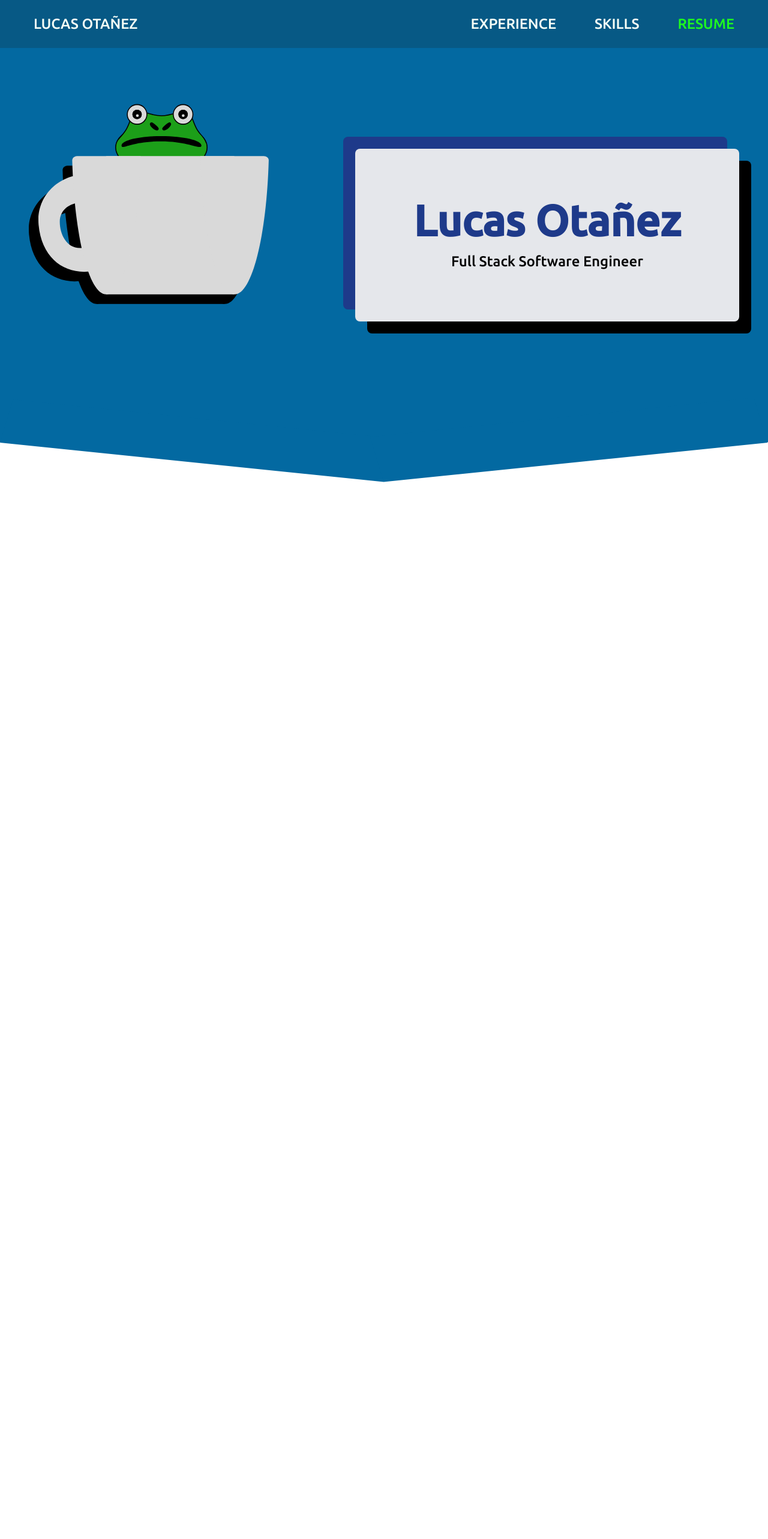
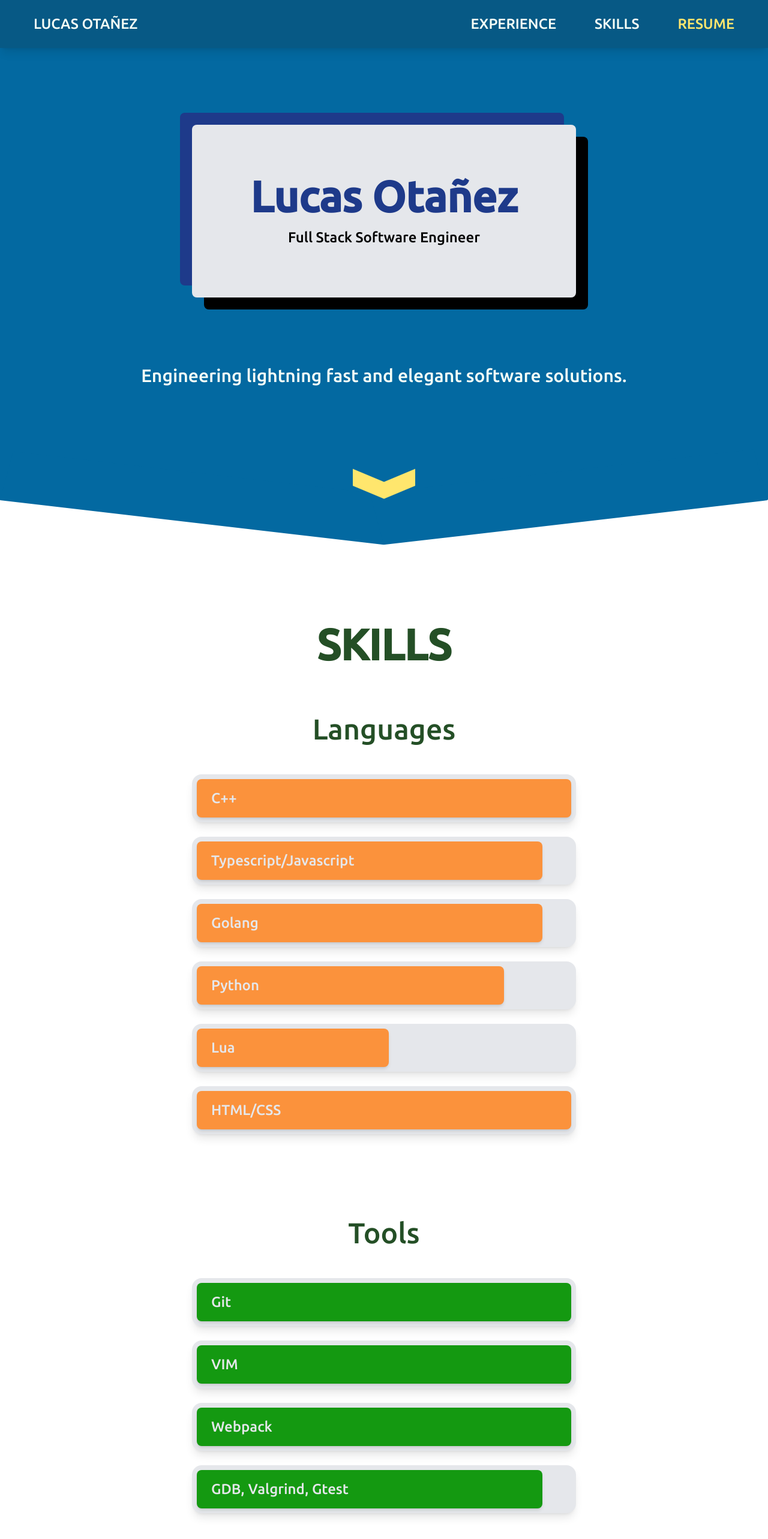
Before and after one commit to lucasotanez/portfolio, a Next.js app: page / in a window 1280 px wide. Shown: the top 2566 px of the page at 60% size. Before the commit the page ends 805 px from the top, so only its background shows below. Built offline with nearby package versions, Linux system fonts and the light colour scheme.

Commit message:
skills section

```diff
--- a/src/app/Navbar.tsx
+++ b/src/app/Navbar.tsx
@@ -2,7 +2,7 @@ import Link from 'next/link'
 
 export default function Navbar() {
   return (
-    <div id='navbar' className="text-mint-cream text-2xl font-medium bg-sky-800 h-20 items-center text-center flex px-6 shadow-lg">
+    <div id='navbar' className="fixed z-50 w-full text-mint-cream text-2xl font-medium bg-sky-800 h-20 items-center text-center flex px-6 shadow-lg">
       <div>
         <Link href='/'>LUCAS OTAÑEZ</Link>
       </div>
@@ -10,7 +10,7 @@ export default function Navbar() {
       <div id="otherlinks" className="">
         <Link href='/'>EXPERIENCE</Link>
         <Link href='/'>SKILLS</Link>
-        <Link href='/' className="text-green">RESUME</Link>
+        <Link href='/' className="text-naples-yellow">RESUME</Link>
       </div>
 
 
--- /dev/null
+++ b/src/app/Skills.tsx
@@ -0,0 +1,107 @@
+
+export default function Skills() {
+  return (
+
+    <div id="skills" className="flex flex-col items-center justify-center text-cp-green mt-10 w-full">
+      <h1 className="font-bold text-7xl">SKILLS</h1>
+
+      <h1 className="mt-20 mb-10">Languages</h1>
+
+      <div className="bar-collection flex flex-col items-center content-center">
+        <div className="bar">
+          <div className="full bg-orange-400">
+            <p className="ml-6">C++</p>
+          </div>
+        </div>
+        <div className="bar">
+          <div className="ninety bg-orange-400">
+            <p className="ml-6">Typescript/Javascript</p>
+          </div>
+        </div>
+        <div className="bar">
+          <div className="ninety bg-orange-400">
+            <p className="ml-6">Golang</p>
+          </div>
+        </div>
+        <div className="bar">
+          <div className="eighty bg-orange-400">
+            <p className="ml-6">Python</p>
+          </div>
+        </div>
+        <div className="bar">
+          <div className="fifty bg-orange-400">
+            <p className="ml-6">Lua</p>
+          </div>
+        </div>
+        <div className="bar">
+          <div className="full bg-orange-400">
+            <p className="ml-6">HTML/CSS</p>
+          </div>
+        </div>
+      </div>
+
+
+      <h1 className="mt-32 mb-10">Tools</h1>
+
+      <div className="bar-collection flex flex-col items-center content-center">
+        <div className="bar">
+          <div className="full bg-forest-green">
+            <p className="ml-6">Git</p>
+          </div>
+        </div>
+        <div className="bar">
+          <div className="full bg-forest-green">
+            <p className="ml-6">VIM</p>
+          </div>
+        </div>
+        <div className="bar">
+          <div className="full bg-forest-green">
+            <p className="ml-6">Webpack</p>
+          </div>
+        </div>
+        <div className="bar">
+          <div className="ninety bg-forest-green">
+            <p className="ml-6">GDB, Valgrind, Gtest</p>
+          </div>
+        </div>
+      </div>
+
+
+      <h1 className="mt-32 mb-10">Frameworks & More</h1>
+
+      <div className="bar-collection flex flex-col items-center content-center">
+        <div className="bar">
+          <div className="full bg-sky-500">
+            <p className="ml-6">React</p>
+          </div>
+        </div>
+        <div className="bar">
+          <div className="full bg-sky-500">
+            <p className="ml-6">SDL2</p>
+          </div>
+        </div>
+        <div className="bar">
+          <div className="full bg-sky-500">
+            <p className="ml-6">Tailwind</p>
+          </div>
+        </div>
+        <div className="bar">
+          <div className="eighty bg-sky-500">
+            <p className="ml-6">Bash</p>
+          </div>
+        </div>
+        <div className="bar">
+          <div className="sixty bg-sky-500">
+            <p className="ml-6">NodeJS</p>
+          </div>
+        </div>
+      </div>
+
+      <svg className="relative bg-google-green mt-20" width="100%" height="170" preserveAspectRatio="none" viewBox="0 0 461 93" fill="none">
+        <rect id="Rectangle 1" width="461" height="51" fill="#ffffff"/>
+        <rect id="Rectangle 2" y="51.4807" width="45.3084" height="233.882" transform="rotate(-80 0 51.4807)" fill="#ffffff"/>
+        <rect id="Rectangle 3" x="452.451" y="4.8927" width="47.3067" height="233.889" transform="rotate(80 452.451 4.8927)" fill="#ffffff"/>
+      </svg>
+    </div>
+  )
+}
--- a/src/app/globals.css
+++ b/src/app/globals.css
@@ -25,4 +25,38 @@
   #navbar a{
     @apply py-7 overflow-hidden px-2 mx-6 hover:bg-gray-700 text-center
   }
+
+  .bar-collection {
+    @apply w-full
+  }
+
+  .bar {
+    @apply h-20 w-1/2 bg-gray-200 rounded-2xl relative shadow-lg hover:shadow-xl duration-200 leading-16 text-2xl text-gray-200 my-3
+  }
+
+  .bar .fifty {
+    @apply h-16 w-1/2 rounded-lg absolute top-2 left-2 shadow-md
+  }
+
+  .bar .full {
+    width: calc(100% - 16px);
+    @apply h-16 rounded-lg absolute top-2 left-2 shadow-md
+  }
+
+  .bar .eighty {
+    @apply h-16 w-4/5 rounded-lg absolute top-2 left-2 shadow-md
+  }
+
+  .bar .ninety {
+    @apply h-16 w-9/10 rounded-lg absolute top-2 left-2 shadow-md
+  }
+
+  .bar .thirty {
+    @apply h-16 w-1/3 rounded-lg absolute top-2 left-2 shadow-md
+  }
+
+  .bar .sixty {
+    @apply h-16 w-2/3 rounded-lg absolute top-2 left-2 shadow-md
+  }
+
 }
--- a/src/app/page.tsx
+++ b/src/app/page.tsx
@@ -1,46 +1,61 @@
 import Image from 'next/image'
 import Frog from './Frog'
+import Skills from './Skills'
 
 export default function Home() {
   return (
     <main>
-      <div id='top' className="bg-sky-700 text-mint-cream pb-20 pt-20">
-        <div className="flex flex-row items-center justify-center pt-12">
+      <div id='top' className="pt-40 bg-sky-700 text-mint-cream py-16 pb-24">
+        <div className="flex flex-col items-center justify-center pt-12">
+          { /*
           <div id='cup' className="mr-20 relative">
             <Frog/>
-            <svg className="z--1 m-auto justify-center w-96 absolute left-4 -top-4" width="612" height="367" viewBox="0 0 408 245" fill="none" xmlns="http://www.w3.org/2000/svg">
+            <svg className="z--1 m-auto justify-center w-96" width="612" height="367" viewBox="0 0 408 245" fill="none" xmlns="http://www.w3.org/2000/svg">
               <rect id="Rectangle 1" x="119.878" width="227" height="245" fill="#D9D9D9"/>
               <path id="Subtract" fill-rule="evenodd" clip-rule="evenodd" d="M80.9984 205C121.867 205 154.998 171.153 154.998 122C154.998 72.8467 121.867 33 80.9984 33C40.1293 33 -4.57695 67.5 0.377661 122C5.33227 176.5 40.1293 205 80.9984 205ZM73.5853 163C97.1947 163 123.878 152.376 123.878 122C123.878 91.6243 97.1947 83 73.5853 83C57.4917 83 37.8777 94 37.8777 116.5C37.8777 139 49.9759 163 73.5853 163Z" fill="#D9D9D9"/>
               <path id="Subtract_2" fill-rule="evenodd" clip-rule="evenodd" d="M59.8777 7.39929C63.6628 141.381 89.2648 245 120.285 245C151.873 245 177.843 137.546 180.878 0H68.077C67.1956 0.0762841 66.3302 0.261153 65.5085 0.54994C64.4004 0.939414 63.3936 1.51027 62.5455 2.22993C61.6973 2.94958 61.0246 3.80394 60.5656 4.74421C60.1534 5.58868 59.9208 6.4876 59.8777 7.39929Z" fill="#D9D9D9"/>
               <path id="Subtract_3" fill-rule="evenodd" clip-rule="evenodd" d="M399.049 0H286.878C289.912 137.546 315.882 245 347.471 245C378.488 245 404.089 141.402 407.878 7.44015C407.869 6.4756 407.641 5.52138 407.206 4.62988C406.762 3.71993 406.112 2.89314 405.292 2.1967C404.472 1.50026 403.499 0.947814 402.428 0.570904C401.356 0.193994 400.208 0 399.049 0Z" fill="#D9D9D9"/>
             </svg>
-            <svg className="z--1 m-auto justify-center w-96" width="612" height="367" viewBox="0 0 408 245" fill="none" xmlns="http://www.w3.org/2000/svg">
-              <rect id="Rectangle 1" x="119.878" width="227" height="245" fill="#000000"/>
-              <path id="Subtract" fill-rule="evenodd" clip-rule="evenodd" d="M80.9984 205C121.867 205 154.998 171.153 154.998 122C154.998 72.8467 121.867 33 80.9984 33C40.1293 33 -4.57695 67.5 0.377661 122C5.33227 176.5 40.1293 205 80.9984 205ZM73.5853 163C97.1947 163 123.878 152.376 123.878 122C123.878 91.6243 97.1947 83 73.5853 83C57.4917 83 37.8777 94 37.8777 116.5C37.8777 139 49.9759 163 73.5853 163Z" fill="#000000"/>
-              <path id="Subtract_2" fill-rule="evenodd" clip-rule="evenodd" d="M59.8777 7.39929C63.6628 141.381 89.2648 245 120.285 245C151.873 245 177.843 137.546 180.878 0H68.077C67.1956 0.0762841 66.3302 0.261153 65.5085 0.54994C64.4004 0.939414 63.3936 1.51027 62.5455 2.22993C61.6973 2.94958 61.0246 3.80394 60.5656 4.74421C60.1534 5.58868 59.9208 6.4876 59.8777 7.39929Z" fill="#000000"/>
-              <path id="Subtract_3" fill-rule="evenodd" clip-rule="evenodd" d="M399.049 0H286.878C289.912 137.546 315.882 245 347.471 245C378.488 245 404.089 141.402 407.878 7.44015C407.869 6.4756 407.641 5.52138 407.206 4.62988C406.762 3.71993 406.112 2.89314 405.292 2.1967C404.472 1.50026 403.499 0.947814 402.428 0.570904C401.356 0.193994 400.208 0 399.049 0Z" fill="#000000"/>
-            </svg>
           </div>
-          <div id='intro-wrapper' className="relative ml-20">
-            <div className="bg-black h-72 w-144 rounded-lg absolute top-5 left-5 z-10">
-            </div>
-            <div className="bg-blue-900 h-72 w-144 rounded-lg absolute -top-5 -left-5 z-10">
-            </div>
+          */}
+
+          <div id='intro-wrapper' className="group relative">
             <div id='intro' className="flex flex-col h-72 w-144 items-center justify-center
                 text-center rounded-lg bg-gray-200 relative z-20">
               <h1 className="text-blue-900 font-bold text-7xl mb-4">Lucas Otañez</h1>
               <p className="text-black text-2xl">Full Stack Software Engineer</p>
             </div>
+            <div className="duration-100 bg-black h-72 w-144 rounded-lg absolute top-5 group-hover:top-6 left-5 group-hover:left-6 z-10">
+            </div>
+            <div className="duration-100 bg-blue-900 h-72 w-144 rounded-lg absolute -top-5 group-hover:-top-6 -left-5 group-hover:-left-6 z-10">
+            </div>
           </div>
+
+          <p className="mt-28 mb-0 text-3xl text-center">Engineering lightning fast and elegant software solutions.</p>
+
         </div>
+
       </div>
 
-      <svg width="100%" height="150" preserveAspectRatio="none" viewBox="0 0 461 93" fill="none">
-        <rect id="Rectangle 1" width="461" height="51" fill="#0369a1"/>
-        <rect id="Rectangle 2" y="51.4807" width="45.3084" height="233.882" transform="rotate(-80 0 51.4807)" fill="#0369a1"/>
-        <rect id="Rectangle 3" x="452.451" y="4.8927" width="47.3067" height="233.889" transform="rotate(80 452.451 4.8927)" fill="#0369a1"/>
-      </svg>
+      <div className="relative group flex flex-col items-center justify-center pb-64">
+        <svg className="relative" width="100%" height="170" preserveAspectRatio="none" viewBox="0 0 461 93" fill="none">
+          <rect id="Rectangle 1" width="461" height="51" fill="#0369a1"/>
+          <rect id="Rectangle 2" y="51.4807" width="45.3084" height="233.882" transform="rotate(-80 0 51.4807)" fill="#0369a1"/>
+          <rect id="Rectangle 3" x="452.451" y="4.8927" width="47.3067" height="233.889" transform="rotate(80 452.451 4.8927)" fill="#0369a1"/>
+        </svg>
 
+        <svg className="-m-32 animate-bounce" width="104" height="89" viewBox="0 0 184 89" fill="none" xmlns="http://www.w3.org/2000/svg">
+          <path fill-rule="evenodd" clip-rule="evenodd" d="M92 39L184 0.865234V50.8652L92 89L0 50.8652V0.865234L92 39Z" fill="#ffe66d"/>
+        </svg>
+         {/* <p className="absolute text-align-center mt-64 text-white">Scroll for more...</p> */}
+      </div>
+
+      <Skills/>
+
+
+      <div id="projects" className="flex flex-col items-center justify-center text-mint-cream bg-google-green">
+        <h1>PROJECTS</h1>
+      </div>
 
 
     </main>
--- a/tailwind.config.ts
+++ b/tailwind.config.ts
@@ -18,6 +18,7 @@ const config: Config = {
         'cp-green': '#244f26',
         'office-green': '#256d1b',
         'forest-green': '#149911',
+        'google-green': '#367a27',
         'green': '#1efc1e',
 
         'delft': '#2f3061',
@@ -33,7 +34,15 @@ const config: Config = {
       width: {
         '128': '32rem',
         '144': '40rem',
+        '500': '500px',
+        '9/10': '90%'
       },
+      height: {
+        'hs': '538px'
+      },
+      lineHeight: {
+        '16': '4rem'
+      }
 
     },
   },
```
Also changed, not shown: public/headshot.jpg (added).
